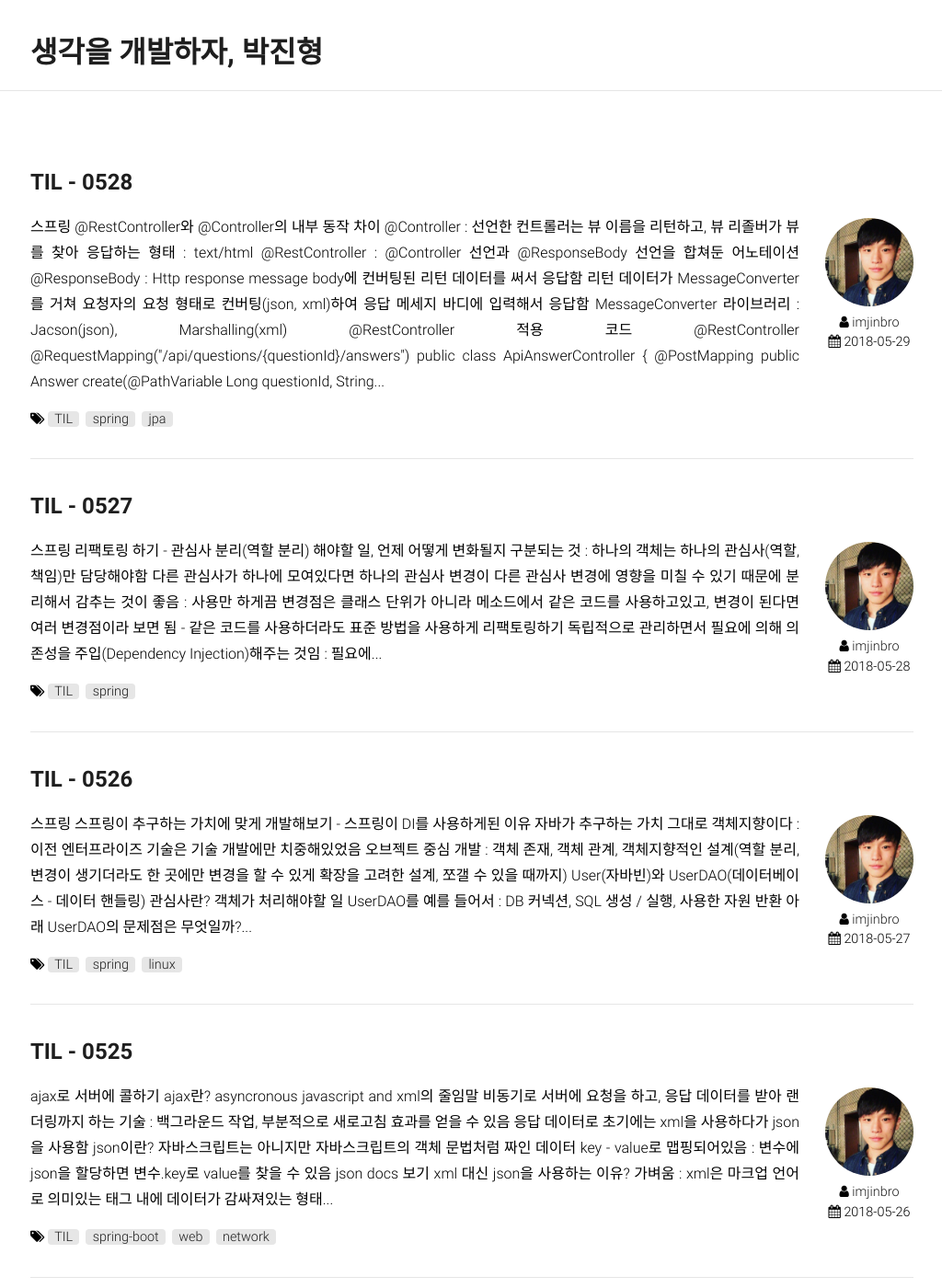
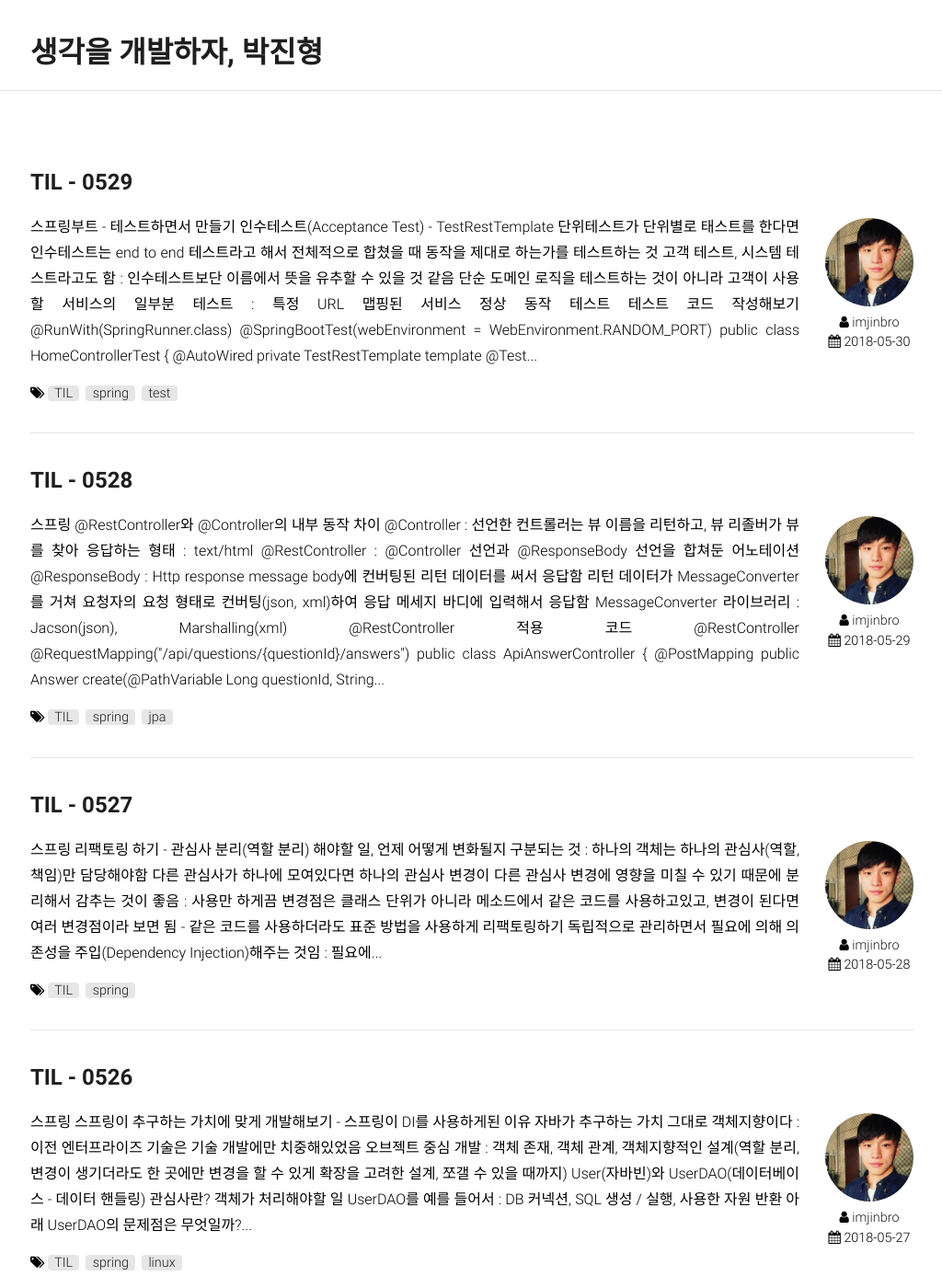
Before and after one commit to imjinbro/imjinbro.github.io, a Jekyll site: the page built from index.html, in a window 1280 px wide and 1400 px high. Shown: the whole window at 92% size, without its empty margins (127-1151 px from the left). Built offline with Jekyll 4.4.1, drawn with Linux system fonts in a browser that asks for light colours; nearby versions of some CDN libraries; some web fonts are replaced; the list of posts is cut into pages by our own code; some of the changed text lies outside the part shown.

Commit message:
fix post date info

```diff
--- a/_posts/2018-05-29-TIL.md
+++ b/_posts/2018-05-29-TIL.md
@@ -1,7 +1,7 @@
 ---
-title: 'TIL - 0517'
+title: 'TIL - 0529'
 author: imjinbro
-date: 2018-05-18 01:16
+date: 2018-05-30 02:13
 tags: [TIL, spring, test]
 comments: true
 sitemap :
```
